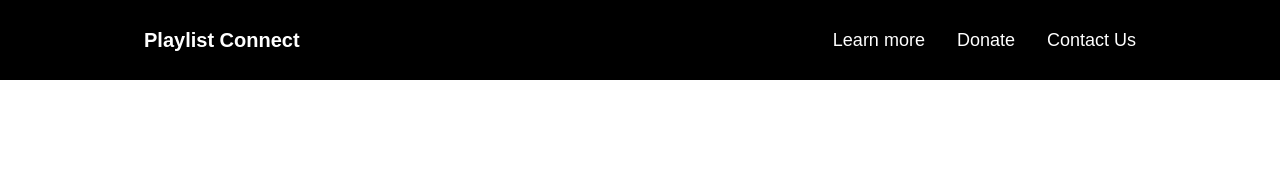
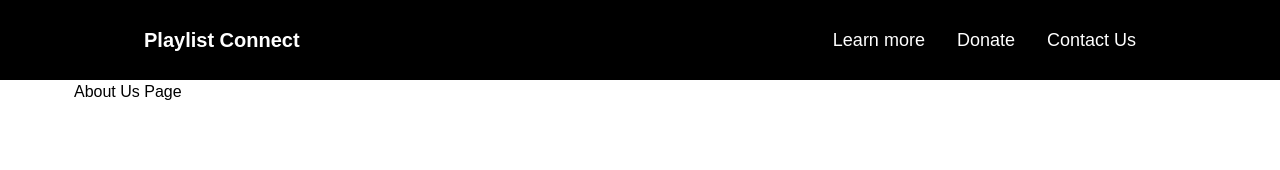
Before and after one commit to mcabrejos24/MusicConnectApi, a React (Create React App) app: page /about-us in a window 1280 px wide. Shown: the top 170 px of the page. Built offline with nearby package versions, Linux system fonts and the light colour scheme.

Commit message:
changes the learn more page to about us

```diff
--- a/src/App.js
+++ b/src/App.js
@@ -11,7 +11,7 @@ import Texting from './scenes/HomeSPA/Texting';
 
 import Donate from './scenes/Donate';
 import ContactUs from './scenes/ContactUs';
-import LearnMore from'./scenes/LearnMore';
+import AboutUs from'./scenes/AboutUs';
 import Redirect from'./scenes/Redirect';
 
 
@@ -27,7 +27,7 @@ function App() {
           <Route path="/texting" component={ Texting } />
           <Route path="/donate" component={ Donate } />
           <Route path="/contact-us" component={ ContactUs } />
-          <Route path="/learn-more" component={ LearnMore } />
+          <Route path="/about-us" component={ AboutUs } />
           <Route path="/redirect" component={ Redirect } />
         </Switch>
       </div>
--- /dev/null
+++ b/src/scenes/AboutUs/index.js
@@ -0,0 +1,10 @@
+import React from 'react';
+
+export default function AboutUs() {
+
+    return (
+        <div className="content">
+            <p>About Us Page</p>
+        </div>
+    );
+}
--- a/src/scenes/LearnMore/index.js
+++ /dev/null
@@ -1,10 +0,0 @@
-import React from 'react';
-
-export default function LearnMore() {
-
-    return (
-        <div className="App">
-            <p>Learn More Page</p>
-        </div>
-    );
-}
```
